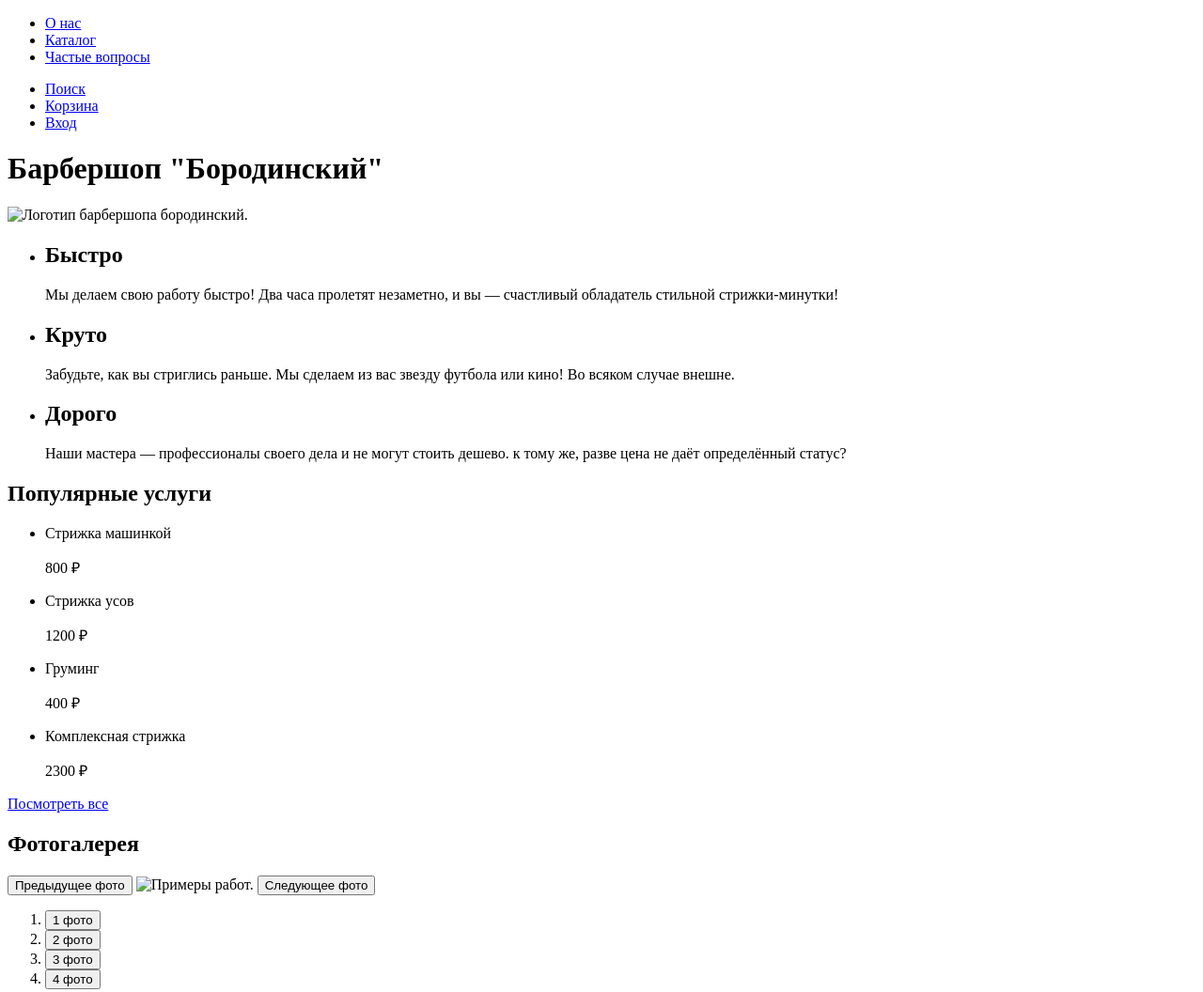
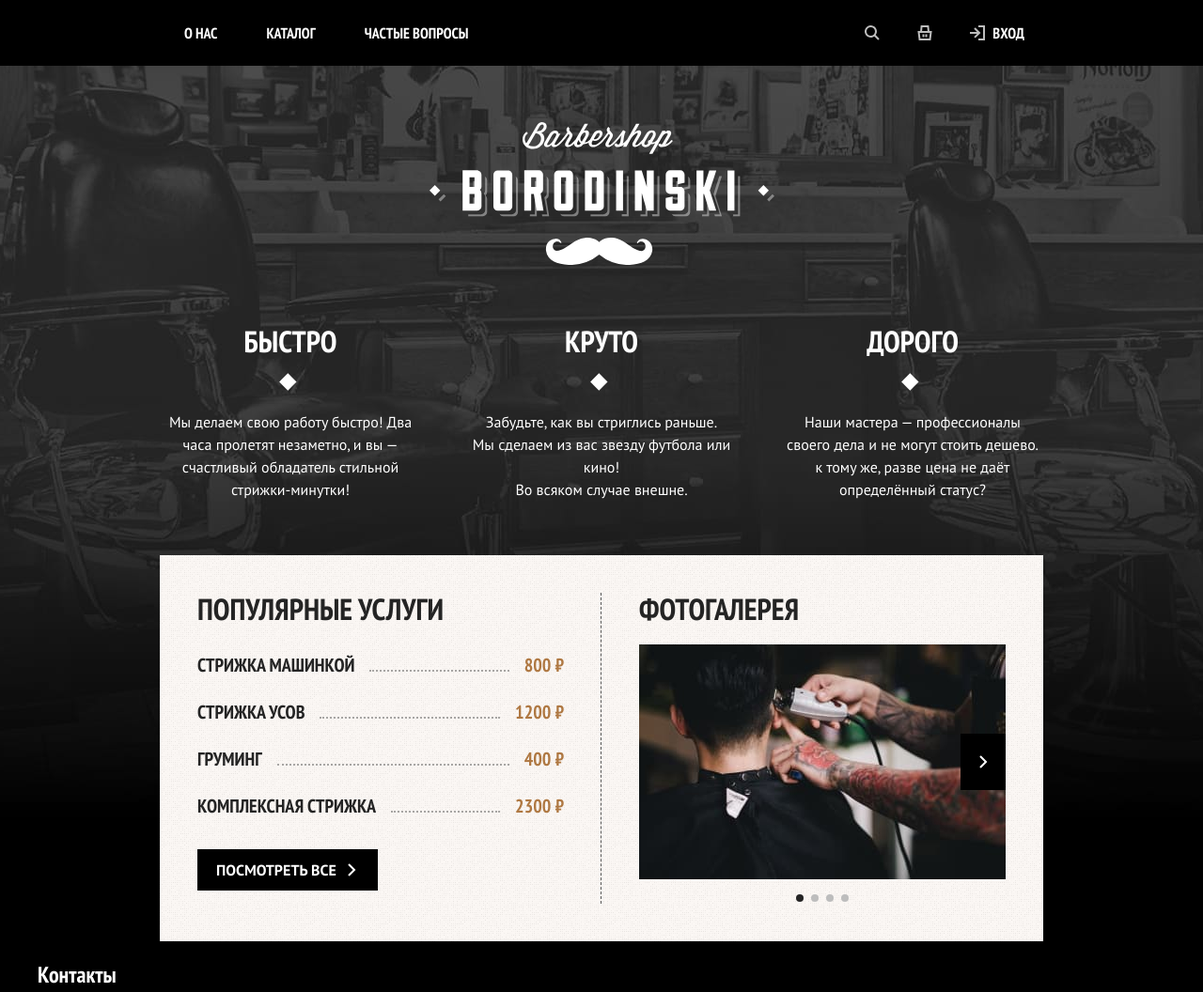
Before and after one commit to biondohod/Barbershop, a plain HTML site: page index.html in a window 1280 px wide. Shown: the top 1056 px of the page at 94% size. Drawn offline with Linux system fonts and the light colour scheme.

Commit message:
Наполовину стилизует главную страницу

```diff
--- a/index.html
+++ b/index.html
@@ -7,11 +7,13 @@
     <title>Барбершоп "Бородинский"</title>
     <link rel="icon" href="favicon.ico">
     <link rel="icon" type="image/png" sizes="32x32" href="images/favicon.png">
+    <link rel="stylesheet" href="styles/styles.css">
 </head>
 
 <body>
     <!-- Шапка -->
     <header class="main-header">
+        <nav class="navigation">
             <!-- Навигация по страницам -->
             <ul class="navigation-list">
                 <li class="navigation-item">
@@ -27,31 +29,41 @@
             <!-- Пользовательская навигация -->
             <ul class="navigation-user-list">
                 <li class="navigation-user-item">
-                <a class="navigation-user-link" href="#"><span class="visually-hidden">Поиск</span></a>
+                    <a class="navigation-user-link" href="#">
+                        <span class="visually-hidden">Поиск</span>
+                        <svg class="navigation-icon" aria-hidden="true" focusable="false" width="16" height="16" viewBox="0 0 16 16" fill="none" xmlns="http://www.w3.org/2000/svg"><path fill-rule="evenodd" clip-rule="evenodd" d="M11 6.5a4.5 4.5 0 1 1-9 0 4.5 4.5 0 0 1 9 0Zm-.665 5.249a6.5 6.5 0 1 1 1.414-1.414l3.958 3.958-1.414 1.414-3.958-3.958Z"/></svg>
+                    </a>
                 </li>
                 <li class="navigation-user-item">
-                <a class="navigation-user-link" href="#"><span class="visually-hidden">Корзина</span></a>
+                    <a class="navigation-user-link" href="#">
+                        <span class="visually-hidden">Корзина</span>
+                        <svg class="navigation-icon" aria-hidden="true" focusable="false" width="16" height="16" viewBox="0 0 16 16" fill="none" xmlns="http://www.w3.org/2000/svg"><path fill-rule="evenodd" clip-rule="evenodd" d="M3.09 6 3.577.905 3.662 0h8.676l.086.905L12.909 6h2.724l-.14 1.124-1 8-.11.876H1.617l-.11-.876-1-8L.368 6H3.09ZM5.1 6h5.8l-.38-4H5.48L5.1 6Zm-1.717 8-.75-6h10.734l-.75 6H3.383ZM8.5 9.5v3h2v-3h-2Zm-3 3v-3h2v3h-2Z" /></svg>
+                    </a>
                 </li>
                 <li class="navigation-user-item">
-                <a class="navigation-user-link" href="#">Вход</a>
+                    <a class="navigation-user-link navigation-user-link-with-text" href="#">
+                        <svg class="navigation-icon" aria-hidden="true" focusable="false" width="16" height="16" viewBox="0 0 16 16" fill="none" xmlns="http://www.w3.org/2000/svg"><path fill-rule="evenodd" clip-rule="evenodd" d="M9 2h5v12H9v2h7V0H9v2ZM4.293 3.707 7.536 6.95H0v2h7.536l-3.243 3.242 1.414 1.415 4.95-4.95.707-.707-.707-.707-4.95-4.95-1.414 1.414Z" ></svg>
+                        <span class="login-description">Вход</span>
+                    </a>
                 </li>
             </ul>
+        </nav>
     </header>
     <!-- Содержимое страницы -->
     <main class="main-index">
         <h1 class="visually-hidden">Барбершоп "Бородинский"</h1>
-        <img class="main-icon" src="" alt="Логотип барбершопа бородинский.">
+        <img class="main-icon" src="images/main-logo.svg" alt="Логотип барбершопа бородинский.">
         <!-- Преимущества -->
         <ul class="advantages-list">
-            <li class="advanatges-item">
+            <li class="advantages-item">
                 <h2 class="advantages-title">Быстро</h2>
                 <p class="advantages-description">Мы делаем свою работу быстро! Два часа пролетят незаметно, и вы — счастливый обладатель стильной стрижки-минутки!</p>
             </li>
-            <li class="advanatges-item">
+            <li class="advantages-item">
                 <h2 class="advantages-title">Круто</h2>
-                <p class="advantages-description">Забудьте, как вы стриглись раньше. Мы сделаем из вас звезду футбола или кино! Во всяком случае внешне.</p>
+                <p class="advantages-description">Забудьте, как вы стриглись раньше. Мы&nbsp;сделаем из вас звезду футбола или кино!<br> Во всяком случае внешне.</p>
             </li>
-            <li class="advanatges-item">
+            <li class="advantages-item">
                 <h2 class="advantages-title">Дорого</h2>
                 <p class="advantages-description">Наши мастера — профессионалы своего дела и не могут стоить дешево. к тому же, разве цена не даёт определённый статус?</p>
             </li>
@@ -78,20 +90,22 @@
                         <span class="services-price">2300 ₽</span>
                     </li>
                 </ul>
-                <a class="button button-black" href="#">Посмотреть все</a>
+                <a class="button" href="#">Посмотреть все</a>
             </section>
             <!-- Галерея -->
             <section class="gallery">
                 <h2 class="gallery-title">Фотогалерея</h2>
                 <div class="slider">
-                    <div class="slider wrapper">
-                        <button class="previous-photo button button-black"><span class="visually-hidden">Предыдущее фото</span></button>
-                        <img class="gallery-photo" src="" alt="Примеры работ.">
-                        <button class="next-photo button button-black"><span class="visually-hidden">Следующее фото</span></button>
+                    <div class="slider-wrapper">
+                        <button class="previous-photo button visually-hidden"><span class="visually-hidden">Предыдущее
+                                фото</span></button>
+                        <img class="gallery-photo" src="images/gallery-1.jpg" alt="Примеры работ.">
+                        <button class="next-photo button"><span class="visually-hidden">Следующее
+                                фото</span></button>
                     </div>
                     <ol class="gallery-pagination-list">
                         <li class="gallery-pagination-item">
-                            <button class="pagination-button"><span class="visually-hidden">1 фото</span></button>
+                            <button class="pagination-button pagination-button-current"><span class="visually-hidden">1 фото</span></button>
                         </li>
                         <li class="gallery-pagination-item">
                             <button class="pagination-button"><span class="visually-hidden">2 фото</span></button>
@@ -122,7 +136,8 @@
                             сб—вс: с 10:00 до 19:00
                         </li>
                     </ol>
-                <a class="button button-black" href="https://www.google.com/maps/place/%D0%BD%D0%B0%D0%B1.+P%D0%B5%D0%BA%D0%B8+%D0%9A%D0%B0%D1%80%D0%BF%D0%BE%D0%B2%D0%BA%D0%B8,+5+%D0%BA%D0%BE%D1%80%D0%BF%D1%83%D1%81+%D0%9F,+%D0%A1%D0%B0%D0%BD%D0%BA%D1%82-%D0%9F%D0%B5%D1%82%D0%B5%D1%80%D0%B1%D1%83%D1%80%D0%B3,+197022/@59.9683447,30.3151923,17z/data=!3m1!4b1!4m5!3m4!1s0x4696315bc4e8ce61:0x74d4f0cbfe1fd995!8m2!3d59.968342!4d30.317381">
+                    <a class="button"
+                        href="https://www.google.com/maps/place/%D0%BD%D0%B0%D0%B1.+P%D0%B5%D0%BA%D0%B8+%D0%9A%D0%B0%D1%80%D0%BF%D0%BE%D0%B2%D0%BA%D0%B8,+5+%D0%BA%D0%BE%D1%80%D0%BF%D1%83%D1%81+%D0%9F,+%D0%A1%D0%B0%D0%BD%D0%BA%D1%82-%D0%9F%D0%B5%D1%82%D0%B5%D1%80%D0%B1%D1%83%D1%80%D0%B3,+197022/@59.9683447,30.3151923,17z/data=!3m1!4b1!4m5!3m4!1s0x4696315bc4e8ce61:0x74d4f0cbfe1fd995!8m2!3d59.968342!4d30.317381">
                         Как проехать
                     </a>
                     <a class="button button-white" href="#">Обратная связь</a>
@@ -130,18 +145,21 @@
             <!-- Форма записи -->
             <section class="appointment">
                 <h2 class="appointment-title">Записаться</h2>
-                <p class="appointment-description">Укажите желаемую дату и время и мы свяжемся с вами для подтверждения брони.</p>
+                <p class="appointment-description">Укажите желаемую дату и время и мы свяжемся с вами для подтверждения
+                    брони.</p>
                 <form class="appointment-form" action="https://echo.htmlacademy.ru/" method="post">
                     <label class="appointment-date">
                         <span class="appointemt-title">Дата</span>
                         <span class="appointment-tooltip"></span>
-                        <span class="appointment-tooltip-text">Укажите желаемую дату и время и мы свяжемся с вами для подтверждения брони</span>
+                        <span class="appointment-tooltip-text">Укажите желаемую дату и время и мы свяжемся с вами для
+                            подтверждения брони</span>
                         <input class="appointment-date-input" type="text" name="date" placeholder="01.01.2020">
                     </label>
                     <label class="appointment-time">
                         <span class="appointemt-title">Время</span>
                         <span class="appointment-tooltip"></span>
-                        <span class="appointment-tooltip-text">Укажите желаемую дату и время и мы свяжемся с вами для подтверждения брони</span>
+                        <span class="appointment-tooltip-text">Укажите желаемую дату и время и мы свяжемся с вами для
+                            подтверждения брони</span>
                         <input class="appointment-time-input" type="text" name="time" placeholder="10:10">
                     </label>
                     <label class="appointment-phone">
@@ -152,7 +170,7 @@
                         <span class="appointemt-title">Ваше имя</span>
                         <input class="appointment-date-input" type="text" name="name">
                     </label>
-                    <button class="button button-black" type="submint">Записаться</button>
+                    <button class="button" type="submint">Записаться</button>
                 </form>
             </section>
         </div>
@@ -165,7 +183,8 @@
             <img class="footer-contacts-icon" src="" alt="Логотип барбершопа бородинский.">
             <p class="footer-contacts-address">Санкт-Петербург, набережная реки Карповки, 5, литера П.</p>
             <a class="footer-contacts-phone" href="tel:+78005558628">+7 800 555-86-28</a>
-            <a class="footer-contacts-map-link" href="https://www.google.com/maps/place/%D0%BD%D0%B0%D0%B1.+P%D0%B5%D0%BA%D0%B8+%D0%9A%D0%B0%D1%80%D0%BF%D0%BE%D0%B2%D0%BA%D0%B8,+5+%D0%BA%D0%BE%D1%80%D0%BF%D1%83%D1%81+%D0%9F,+%D0%A1%D0%B0%D0%BD%D0%BA%D1%82-%D0%9F%D0%B5%D1%82%D0%B5%D1%80%D0%B1%D1%83%D1%80%D0%B3,+197022/@59.9683447,30.3151923,17z/data=!3m1!4b1!4m5!3m4!1s0x4696315bc4e8ce61:0x74d4f0cbfe1fd995!8m2!3d59.968342!4d30.317381">
+            <a class="footer-contacts-map-link"
+                href="https://www.google.com/maps/place/%D0%BD%D0%B0%D0%B1.+P%D0%B5%D0%BA%D0%B8+%D0%9A%D0%B0%D1%80%D0%BF%D0%BE%D0%B2%D0%BA%D0%B8,+5+%D0%BA%D0%BE%D1%80%D0%BF%D1%83%D1%81+%D0%9F,+%D0%A1%D0%B0%D0%BD%D0%BA%D1%82-%D0%9F%D0%B5%D1%82%D0%B5%D1%80%D0%B1%D1%83%D1%80%D0%B3,+197022/@59.9683447,30.3151923,17z/data=!3m1!4b1!4m5!3m4!1s0x4696315bc4e8ce61:0x74d4f0cbfe1fd995!8m2!3d59.968342!4d30.317381">
                 Как нас найти?
             </a>
         </section>
@@ -174,20 +193,23 @@
             <h2 class="main-footer-title">Получайте лучшие предложения</h2>
             <form class="email-subscribe-form" action="https://echo.htmlacademy.ru/" method="post">
                 <input class="email-subscribe-input" type="email" placeholder="question@htmlacademy.ru">
-                <button class="button button-black"><span class="visually-hidden">Отправить</span></button>
+                <button class="button"><span class="visually-hidden">Отправить</span></button>
             </form>
         </section>
         <!-- Ссылки на соцсети -->
         <section class="footer-social">
             <ul clas="footer-social-list">
                 <li class="footer-social-item">
-                    <a class="footer-social-link social-twitter" href="https://twitter.com/htmlacademy_ru"><span class="visually-hidden">Твиттер</span></a>
+                    <a class="footer-social-link social-twitter" href="https://twitter.com/htmlacademy_ru"><span
+                            class="visually-hidden">Твиттер</span></a>
                 </li>
                 <li class="footer-social-item">
-                    <a class="footer-social-link social-vkontakte" href="https://vk.com/htmlacademy"><span class="visually-hidden">Вконтакте</span></a>
+                    <a class="footer-social-link social-vkontakte" href="https://vk.com/htmlacademy"><span
+                            class="visually-hidden">Вконтакте</span></a>
                 </li>
                 <li class="footer-social-item">
-                    <a class="footer-social-link social-instagram" href="https://www.facebook.com/htmlacademy"><span class="visually-hidden">Инстаграм</span></a>
+                    <a class="footer-social-link social-instagram" href="https://www.facebook.com/htmlacademy"><span
+                            class="visually-hidden">Инстаграм</span></a>
                 </li>
             </ul>
             <p class="footer-copyright">
@@ -197,4 +219,5 @@
         </section>
     </footer>
 </body>
+
 </html>
--- /dev/null
+++ b/styles/styles.css
@@ -0,0 +1,452 @@
+@font-face {
+    font-family: "PT Sans";
+    font-style: normal;
+    font-weight: 400;
+    src: url("../fonts/ptsans-400.woff2") format("woff2");
+    font-display: swap;
+}
+
+@font-face {
+    font-family: "PT Sans";
+    font-style: normal;
+    font-weight: 700;
+    src: url("../fonts/ptsans-700.woff2") format("woff2");
+    font-display: swap;
+}
+
+@font-face {
+    font-family: "PT Sans Narrow";
+    font-style: normal;
+    font-weight: 400;
+    src: url("../fonts/ptsans-narrow-400.woff2") format("woff2");
+    font-display: swap;
+}
+
+@font-face {
+    font-family: "PT Sans Narrow";
+    font-style: normal;
+    font-weight: 700;
+    src: url("../fonts/ptsans-narrow-700.woff2") format("woff2");
+    font-display: swap;
+}
+
+*, *::before, *::after {
+    box-sizing: border-box;
+}
+
+img {
+    display: block;
+    object-fit: contain;
+}
+
+html {
+    height: 100%;
+}
+
+body {
+    display: flex;
+    flex-direction: column;
+    min-height: 100%;
+    min-width: 1020px;
+    font-family: "PT Sans Narrow", sans-serif;
+    margin: 0;
+}
+
+main {
+    flex-grow: 1;
+}
+
+.visually-hidden {
+    position: absolute;
+    width: 1px;
+    height: 1px;
+    margin: -1px;
+    border: 0;
+    padding: 0;
+    white-space: nowrap;
+    clip-path: inset(100%);
+    clip: rect(0 0 0 0);
+    overflow: hidden;
+}
+
+.button {
+    display: inline-block;
+    font-family: "PT Sans", sans-serif;
+    font-size: 16px;
+    line-height: 16px;
+    font-weight: 700;
+    text-transform: uppercase;
+    text-align: center;
+    text-decoration: none;
+    border: none;
+    padding: 14px 20px;
+    color: #fff;
+    background-color: #000;
+    cursor: pointer;
+}
+
+.button:hover {
+    background-color: #814B18;
+}
+
+.button:focus-visible,
+.button:active {
+    background-color: #814B18;
+    outline: 2px solid #DBB590;
+}
+
+.button:disabled {
+    color: #E7E7E7;
+    background-color: #595959;
+}
+
+.services .button {
+    margin-top: 10px;
+    margin-bottom: 14px;
+    padding-right: 44px;
+    background-image: url("../images/arrow.svg");
+    background-repeat: no-repeat;
+    background-position: right 20px center;
+}
+
+.main-header {
+    display: flex;
+    align-items: center;
+    background-color: #000;
+    font-family: "PT Sans Narrow", sans-serif;
+    font-weight: 700;
+    font-size: 16px;
+    line-height: 22px;
+    text-transform: uppercase;
+}
+
+.navigation {
+    display: flex;
+    justify-content: space-between;
+    min-height: 70px;
+    padding: 0 40px;
+    min-width: 1020px;
+    margin: 0 auto;
+}
+
+.navigation-list {
+    display: flex;
+    flex-wrap: wrap;
+    align-items: center;
+    list-style-type: none;
+    margin: 0;
+    padding: 0;
+    max-width: 450px;
+}
+
+.navigation-item {
+    padding: 22px 0;
+}
+
+.navigation-link {
+    text-decoration: none;
+    color: #fff;
+    padding: 22px 22px;
+    border: 4px solid #000;
+    min-height: 70px;
+}
+
+.navigation-link:hover {
+    background-color: #595959;
+    border-color: #595959;
+}
+
+.navigation-link:focus-visible,
+.navigation-link:active {
+    outline: none;
+    border-color: #E7E7E7;
+}
+
+.navigation-user-list {
+    display: flex;
+    flex-wrap: wrap;
+    max-width: 300px;
+    align-items: center;
+    margin: 0;
+    padding: 0;
+}
+
+.navigation-user-item {
+    display: flex;
+    align-items: center;
+    position: relative;
+    min-width: 56px;
+    min-height: 70px;
+}
+
+.navigation-user-link {
+    text-decoration: none;
+    text-transform: uppercase;
+    color: #fff;
+    padding: 23px 16px;
+    flex-grow: 1;
+    min-width: 16px;
+    min-height: 70px;
+    border: 4px solid #000;
+}
+
+.navigation-user-link-with-text {
+    padding: 20px 16px;
+    padding-left: 40px;
+}
+
+.navigation-icon {
+    position: absolute;
+    top: 0;
+    left: 0;
+    right: 0;
+    bottom: 0;
+    margin: auto;
+    fill: #BDBDBD;
+}
+
+.navigation-user-link-with-text .navigation-icon {
+    margin: auto 0;
+    left: 20px;
+}
+
+.navigation-user-link:hover {
+    background-color: #595959;
+    border-color: #595959;
+}
+
+.navigation-user-link:hover .navigation-icon {
+    fill: #242424;
+}
+
+.navigation-user-link-with-text:hover .navigation-icon {
+    fill: #fff;
+}
+
+.navigation-user-link:focus-visible,
+.navigation-user-link:active {
+    outline: none;
+    border-color: #E7E7E7;
+}
+
+.main-index {
+    display: flex;
+    flex-direction: column;
+    align-items: center;
+    padding: 60px 40px;
+    color: #fff;
+    background: #000 url("../images/background.jpg") no-repeat;
+    background-position: top 0px center;
+}
+
+.main-icon {
+    width: 367px;
+    height: 152px;
+    margin: 0 auto;
+}
+
+.advantages-list {
+    list-style-type: none;
+    display: flex;
+    flex-wrap: wrap;
+    max-width: 940px;
+    margin: 0;
+    margin-top: 64px;
+    padding: 0;
+}
+
+.advantages-item {
+    position: relative;
+    max-width: 277px;
+    margin-bottom: 20px;
+    display: flex;
+    flex-wrap: wrap;
+    flex-direction: column;
+    align-items: center;
+}
+
+.advantages-item:not(:nth-child(3n)) {
+    margin-right: 54px;
+}
+
+.advantages-title {
+    font-size: 32px;
+    line-height: 35px;
+    text-transform: uppercase;
+    margin: 0;
+    margin-bottom: 56px;
+}
+
+.advantages-title::after {
+    position: absolute;
+    top: 54px;
+    left: 50%;
+    width: 13px;
+    height: 13px;
+    transform: rotate(45deg) translateX(-50%) translateY(50%);
+    background-color: #fff;
+    content: "";
+}
+
+.advantages-description {
+    font-family: "PT Sans", sans-serif;
+    font-size: 16px;
+    line-height: 24px;
+    margin: 0;
+    text-align: center;
+}
+
+.services-gallery-wrapper {
+    display: flex;
+    min-width: 940px;
+    margin-top: 38px;
+    padding: 40px;
+    color: #242424;
+    background: #FBF7F4 url("../images/pattern.png");
+}
+
+.services {
+    padding-right: 39px;
+    border-right: 1px dashed #595959;
+}
+
+.services-title {
+    font-size: 32px;
+    line-height: 35px;
+    text-transform: uppercase;
+    margin: 0;
+    margin-bottom: 28px;
+}
+
+.services-list {
+    min-width: 390px;
+    list-style-type: none;
+    margin: 0;
+    padding: 0;
+}
+
+.services-item {
+    display: flex;
+    align-items: baseline;
+    justify-content: space-between;
+}
+
+.services-item::before {
+    flex-grow: 1;
+    order: 2;
+    margin: 0 16px;
+    border-bottom: 2px dotted rgba(89, 89, 89, 0.5);
+    content: "";
+}
+
+.services-name {
+    font-size: 20px;
+    line-height: 28px;
+    font-weight: 700;
+    text-transform: uppercase;
+    margin: 0;
+    margin-bottom: 22px;
+}
+
+.services-price {
+    order: 3;
+    color: #AF7842;
+    font-size: 20px;
+    line-height: 28px;
+    font-weight: 700;
+}
+
+.gallery {
+    padding-left: 40px;
+}
+
+.gallery-title {
+    font-size: 32px;
+    line-height: 35px;
+    text-transform: uppercase;
+    margin: 0;
+    margin-bottom: 20px;
+}
+
+.slider-wrapper {
+    position: relative;
+}
+
+.gallery-photo {
+    width: 390px;
+    max-height: 250px;
+}
+
+.previous-photo {
+    position: absolute;
+    left: 0;
+    top: 50%;
+    transform: translateY(-50%);
+    min-width: 48px;
+    min-height: 60px;
+}
+
+.previous-photo::before {
+    position: absolute;
+    top: 0;
+    left: 0;
+    width: 48px;
+    height: 60px;
+    background: url("../images/arrow.svg") no-repeat center;
+    transform: rotate(180deg);
+    content: "";
+}
+
+.next-photo {
+    position: absolute;
+    right: 0;
+    top: 50%;
+    transform: translateY(-50%);
+    min-width: 48px;
+    min-height: 60px;
+    background-image: url("../images/arrow.svg");
+    background-repeat: no-repeat;
+    background-position: center;
+}
+
+.gallery-pagination-list {
+    display: flex;
+    justify-content: center;
+    flex-wrap: wrap;
+    max-width: 390px;
+    list-style-type: none;
+    padding: 0;
+    margin: 0;
+    margin-top: 16px;
+}
+
+.gallery-pagination-item {
+    display: flex;
+    align-items: flex-start;
+}
+.gallery-pagination-item:not(:last-child) {
+    margin-right: 8px;
+}
+
+.pagination-button {
+    padding: 0;
+    width: 8px;
+    height: 8px;
+    border: none;
+    background-color:  #BDBDBD;
+    border-radius: 50%;
+    cursor: pointer;
+}
+
+.pagination-button-current {
+    background-color: #242424;
+}
+
+.pagination-button:hover {
+    background-color: #AF7842;
+}
+
+.pagination-button:focus-visible,
+.pagination-button:active {
+    background-color: #DBB590;;
+}
```
Also changed, not shown: fonts/ptsans-narrow-400.ttf (deleted), fonts/ptsans-narrow-400.woff2 (added), fonts/ptsans-narrow-700.ttf (deleted), fonts/ptsans-narrow-700.woff2 (added), images/arrow.svg (added), images/background.jpg (added), images/cart.svg (added), images/gallery-1.jpg (added), images/login.svg (added), images/main-logo.svg (added), images/pattern.png (added), images/search.svg (added). Lines whose indentation alone changed are shown as unchanged.
